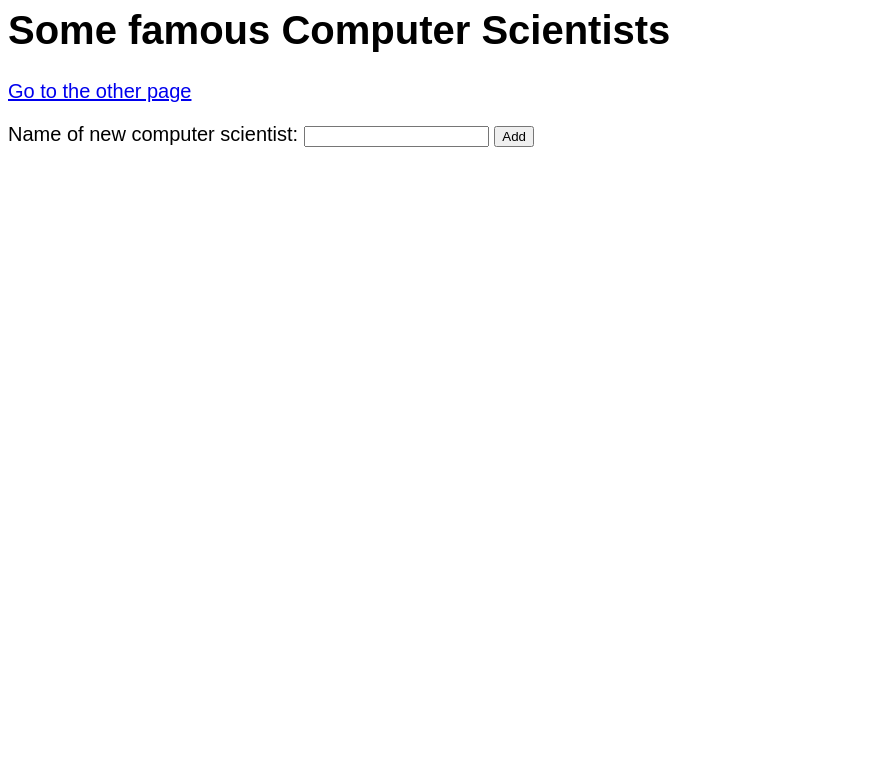
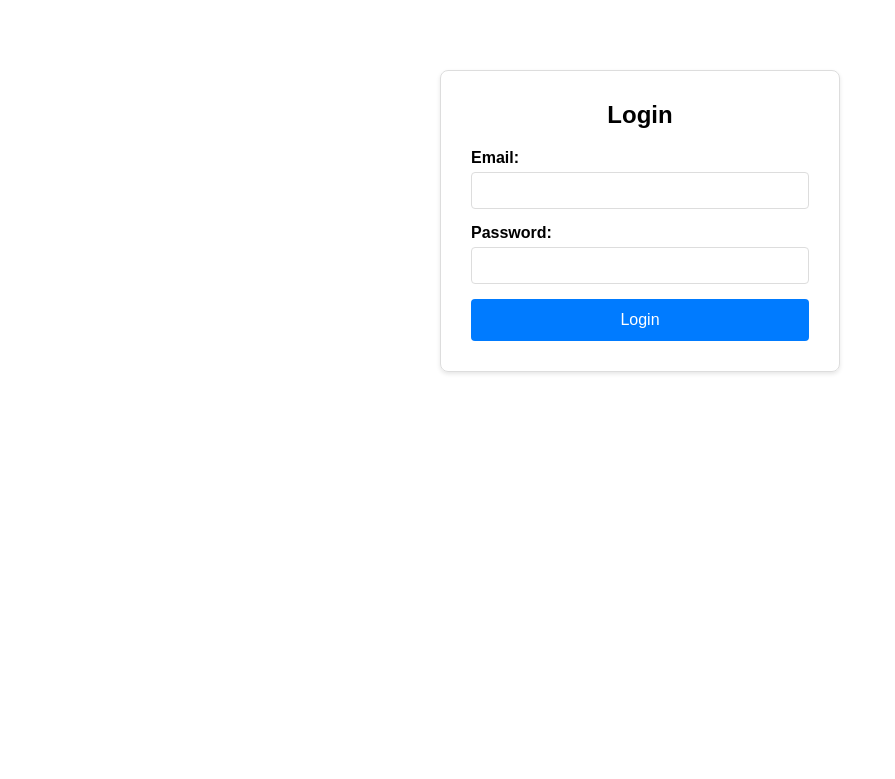
Before and after one commit to iallum/DB-Web-Front-Project, a Python web app: template templates/login.html in a window 1280 px wide. Shown: the top 779 px of the page, without its empty margins (0-895 px from the left). Run offline with Jinja, Linux system fonts and the light colour scheme; the template is opened without the code that fills it, so the values that code supplies are empty.

Commit message:
added login html

```diff
--- a/templates/login.html
+++ b/templates/login.html
@@ -1,29 +1,99 @@
+<!DOCTYPE html>
 <html>
-  <style>
-    body{
-      font-size: 15pt;
-      font-family: arial;
-    }
-  </style>
+<head>
+    <title>Login</title>
+    <style>
+        body {
+            font-family: Arial, sans-serif;
+            max-width: 400px;
+            margin: 50px auto;
+            padding: 20px;
+        }
+        .login-form {
+            border: 1px solid #ddd;
+            padding: 30px;
+            border-radius: 8px;
+            box-shadow: 0 2px 4px rgba(0,0,0,0.1);
+        }
+        h2 {
+            margin-top: 0;
+            text-align: center;
+        }
+        .form-group {
+            margin-bottom: 15px;
+        }
+        label {
+            display: block;
+            margin-bottom: 5px;
+            font-weight: bold;
+        }
+        input[type="email"],
+        input[type="password"] {
+            width: 100%;
+            padding: 10px;
+            border: 1px solid #ddd;
+            border-radius: 4px;
+            box-sizing: border-box;
+        }
+        button {
+            width: 100%;
+            padding: 12px;
+            background-color: #007bff;
+            color: white;
+            border: none;
+            border-radius: 4px;
+            cursor: pointer;
+            font-size: 16px;
+        }
+        button:hover {
+            background-color: #0056b3;
+        }
+        .flash-messages {
+            margin-bottom: 20px;
+        }
+        .flash-error {
+            background-color: #f8d7da;
+            color: #721c24;
+            padding: 10px;
+            border-radius: 4px;
+            margin-bottom: 10px;
+        }
+        .flash-success {
+            background-color: #d4edda;
+            color: #155724;
+            padding: 10px;
+            border-radius: 4px;
+            margin-bottom: 10px;
+        }
+    </style>
+</head>
+<body>
+    <div class="login-form">
+        <h2>Login</h2>
 
+        {% with messages = get_flashed_messages(with_categories=true) %}
+            {% if messages %}
+                <div class="flash-messages">
+                    {% for category, message in messages %}
+                        <div class="flash-{{ category }}">{{ message }}</div>
+                    {% endfor %}
+                </div>
+            {% endif %}
+        {% endwith %}
 
-<body>
-  <h1>Some famous Computer Scientists</h1>
-  <div>{{data}}</div>
+        <form method="POST" action="/login">
+            <div class="form-group">
+                <label for="email">Email:</label>
+                <input type="email" id="email" name="email" required>
+            </div>
 
-  <div>
-    {% for n in data %}
-    <div>{{n}}</div>
-    {% endfor %}
-  </div>
+            <div class="form-group">
+                <label for="password">Password:</label>
+                <input type="password" id="password" name="password" required>
+            </div>
 
-<p><a href="another">Go to the other page</a></p>
-
-<form method="POST" action="/add">
-<p>Name of new computer scientist: <input type="text" name="name"> <input type="submit" value="Add"></p>
-</form>
-
+            <button type="submit">Login</button>
+        </form>
+    </div>
 </body>
-
-
 </html>
```
